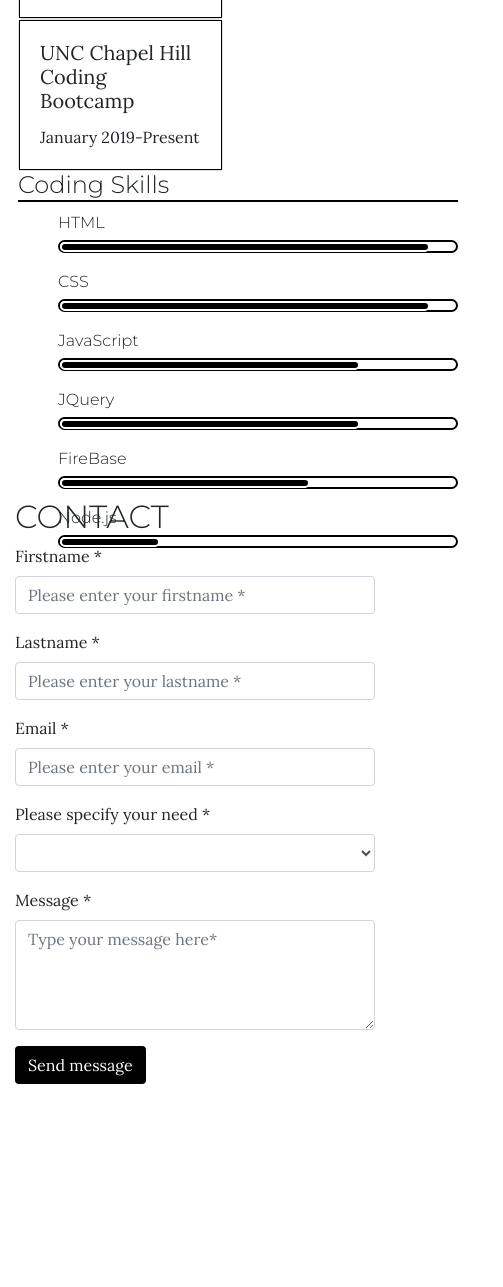
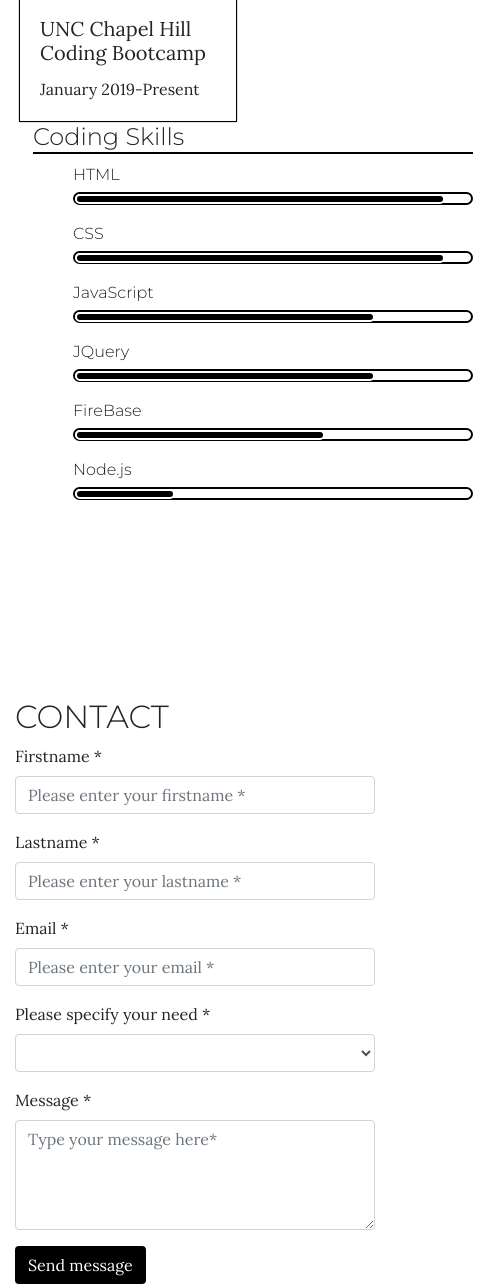
Before and after one commit to lgfahys/lgfahys-portfolio, a plain HTML site: page index.html in a window 390 px wide. Shown: the part 2066-3353 px from the top of the page, 503 px wide, since content can reach past the window. Drawn offline with nearby package versions, Linux system fonts and the light colour scheme.

Commit message:
fixed mobile responsiveness

```diff
--- a/assets/css/style.css
+++ b/assets/css/style.css
@@ -138,3 +138,10 @@ input.form-control, textarea.form-control, .card-title, .card-text {
 #resume-row {
     margin-left: 3px;
 }
+
+
+@media screen and (max-width: 992px) {
+    #contact {
+        margin-top: 200px;
+    }
+}
--- a/index.html
+++ b/index.html
@@ -35,7 +35,7 @@
         </center>
     </div>
     </div>
-    <div class="container">
+    <div class="container main-container">
         <div id="projects">
             <div class="row">
                 <div class="col 12">
@@ -126,6 +126,7 @@
                 </div>
 
                 <div class="col 4" id="skills-col">
+                    <div class="container list-container">
                         <h4 class="sub-header">Coding Skills</h4>
                         <ul>
                             <h7>HTML</h7>
@@ -163,6 +164,7 @@
                                 <div class="skill-percentage" id="skill-6"></div>
                             </div>
                         </ul>
+                    </div>
                 </div>
             </div>
         </div>
@@ -237,6 +239,7 @@
             </div>
         </div>
     </div>
+
     </div>
 </body>
 
```
Lines whose indentation alone changed are shown as unchanged.
